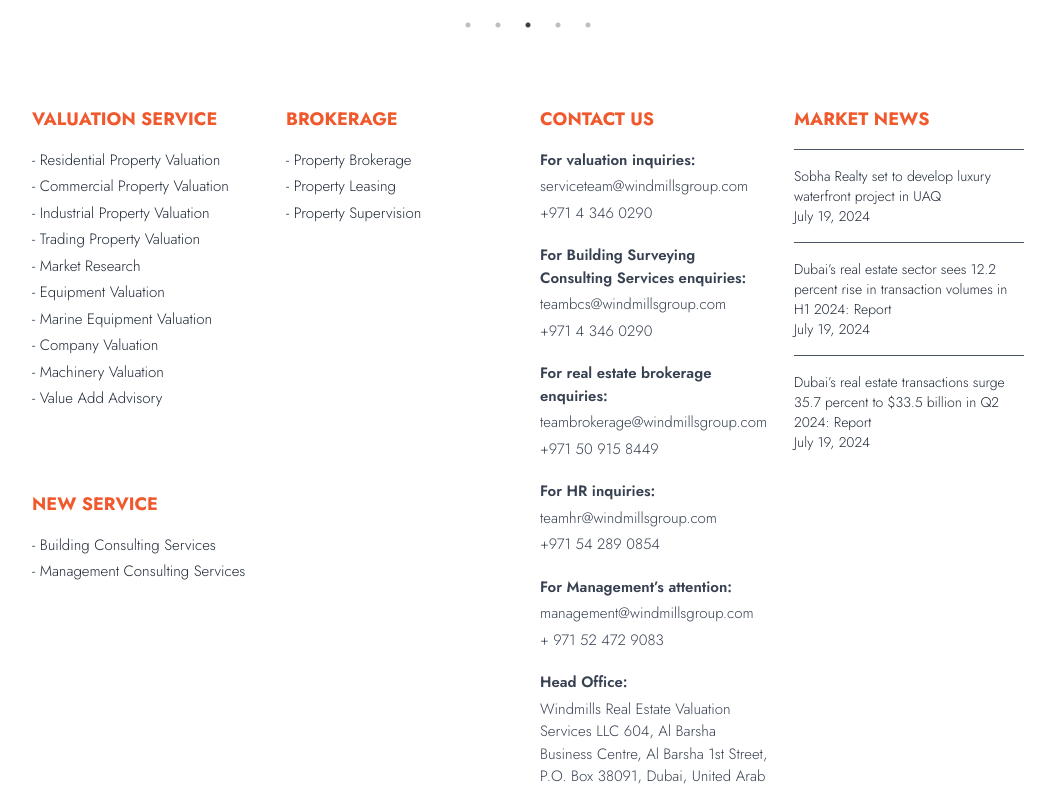
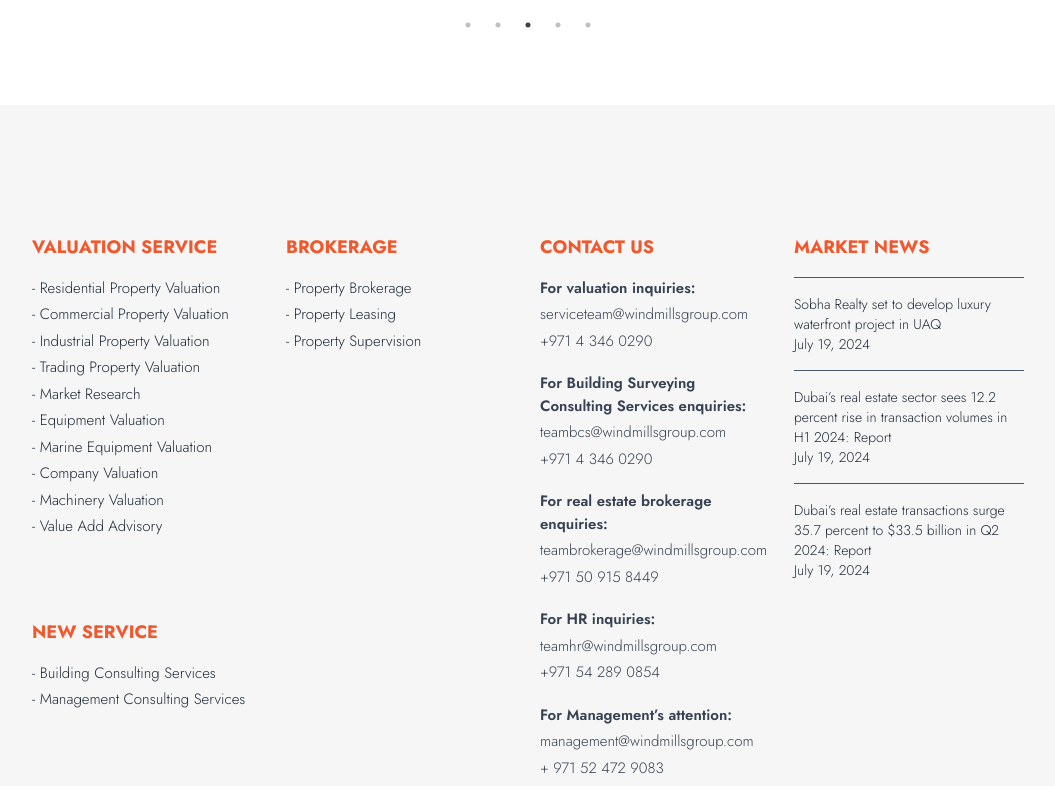
Before and after one commit to johnsonepo/windmills-home, a React (Vite) app: page / in a window 1280 px wide. Shown: the part 5523-6309 px from the top of the page, without its empty margins (112-1167 px from the left). Built offline with nearby package versions, Linux system fonts and the light colour scheme.

Commit message:
final-v11 add bg on footer

```diff
--- a/src/App.css
+++ b/src/App.css
@@ -1059,6 +1059,11 @@ video {
   padding-bottom: 0.5rem;
 }
 
+.py-4{
+  padding-top: 1rem;
+  padding-bottom: 1rem;
+}
+
 .py-6{
   padding-top: 1.5rem;
   padding-bottom: 1.5rem;
@@ -1067,11 +1072,6 @@ video {
 .py-8{
   padding-top: 2rem;
   padding-bottom: 2rem;
-}
-
-.py-4{
-  padding-top: 1rem;
-  padding-bottom: 1rem;
 }
 
 .pl-3{
@@ -1100,6 +1100,10 @@ video {
 
 .pt-20{
   padding-top: 5rem;
+}
+
+.pt-32{
+  padding-top: 8rem;
 }
 
 .text-left{
--- a/src/components/Footer.jsx
+++ b/src/components/Footer.jsx
@@ -1,7 +1,7 @@
 
 const Footer = () => {
     return (
-        <footer className=" mt-32">
+        <footer className=" pt-32 ">
             <div className="max-w-screen-xl mx-auto px-4 grid grid-cols-1 md:grid-cols-2 lg:grid-cols-4 gap-6">
                 <div className="space-y-4">
                     <h4 className="text-lg font-bold mb-4 text-primary uppercase">Valuation Service</h4>
--- a/src/pages/Home.jsx
+++ b/src/pages/Home.jsx
@@ -74,10 +74,10 @@ const Home = () => {
                 <div className = "mt-10 mb-64 px-3 md:px-6 lg:px-10 mxlg:px-32 xlg:px-[320px]">
                     <TestimonialSlider />
                 </div>
-                <div className = "mb-12 px-3 md:px-6 lg:px-10 mxlg:px-32 xlg:px-[320px]">
+                <div className = "mb-12 px-3 md:px-6 lg:px-10 mxlg:px-32 xlg:px-[320px] bg-[#F6F6F6]">
                     <Footer />
                 </div>
-                <div className="w-full">
+                <div className="w-full ">
                     <FooterBottom />
                 </div>
             </div>
```
